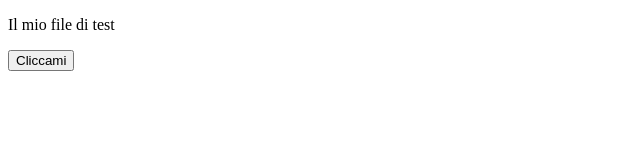
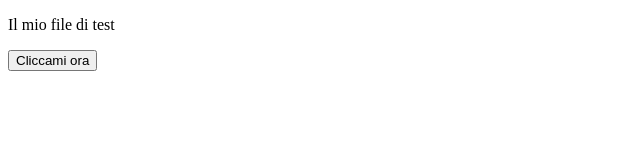
Before and after one commit to alextalamonti/FeGenerator, a plain HTML site: page test.html in a window 1280 px wide. Shown: the full height of the page, 0-640 px from the left. Drawn offline with Linux system fonts and the light colour scheme.

Commit message:
Update test.html

```diff
--- a/test.html
+++ b/test.html
@@ -7,6 +7,6 @@
 </head>
 <body>
     <p>Il mio file di test</p>
-    <button>Cliccami</button>
+    <button>Cliccami ora</button>
 </body>
 </html>
```
